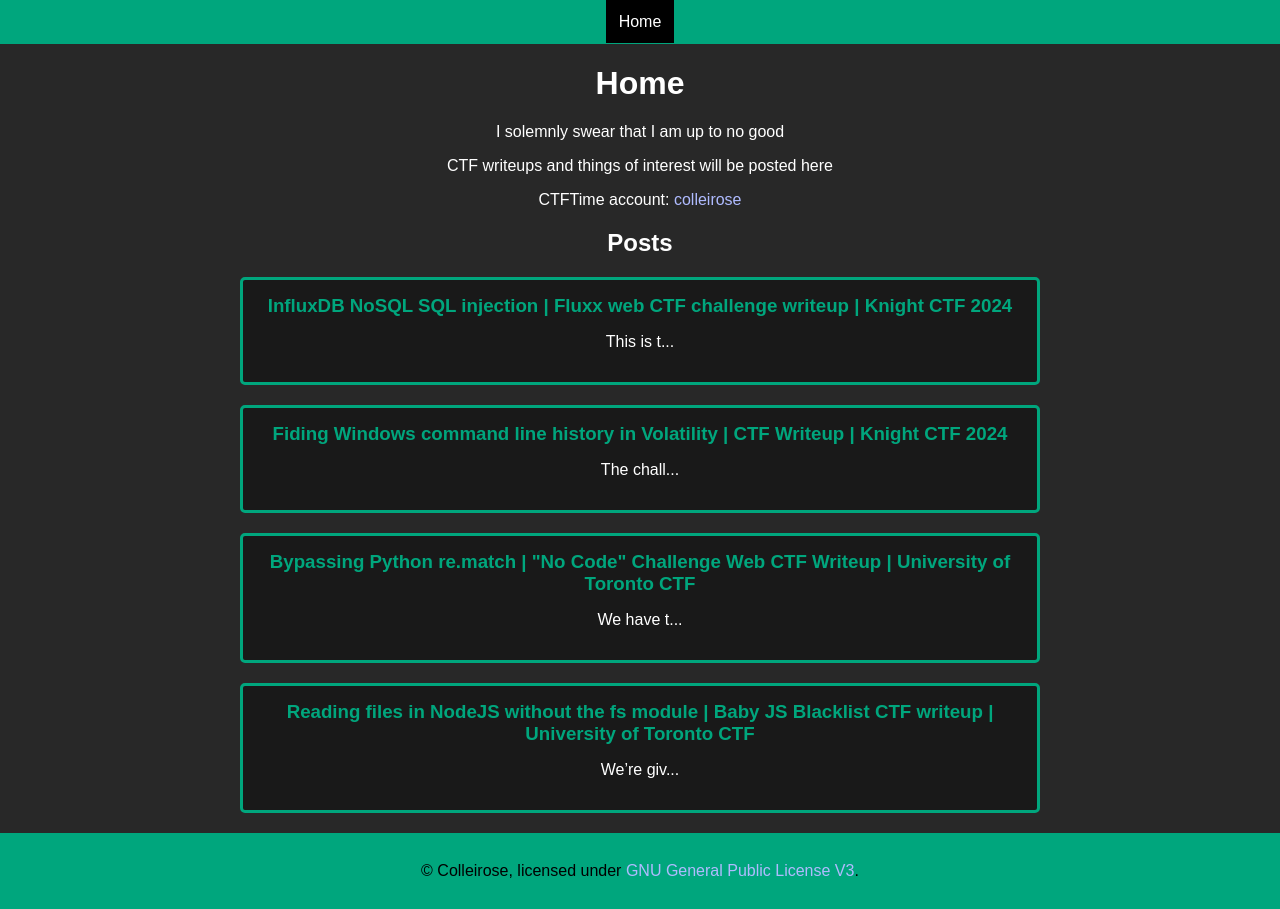
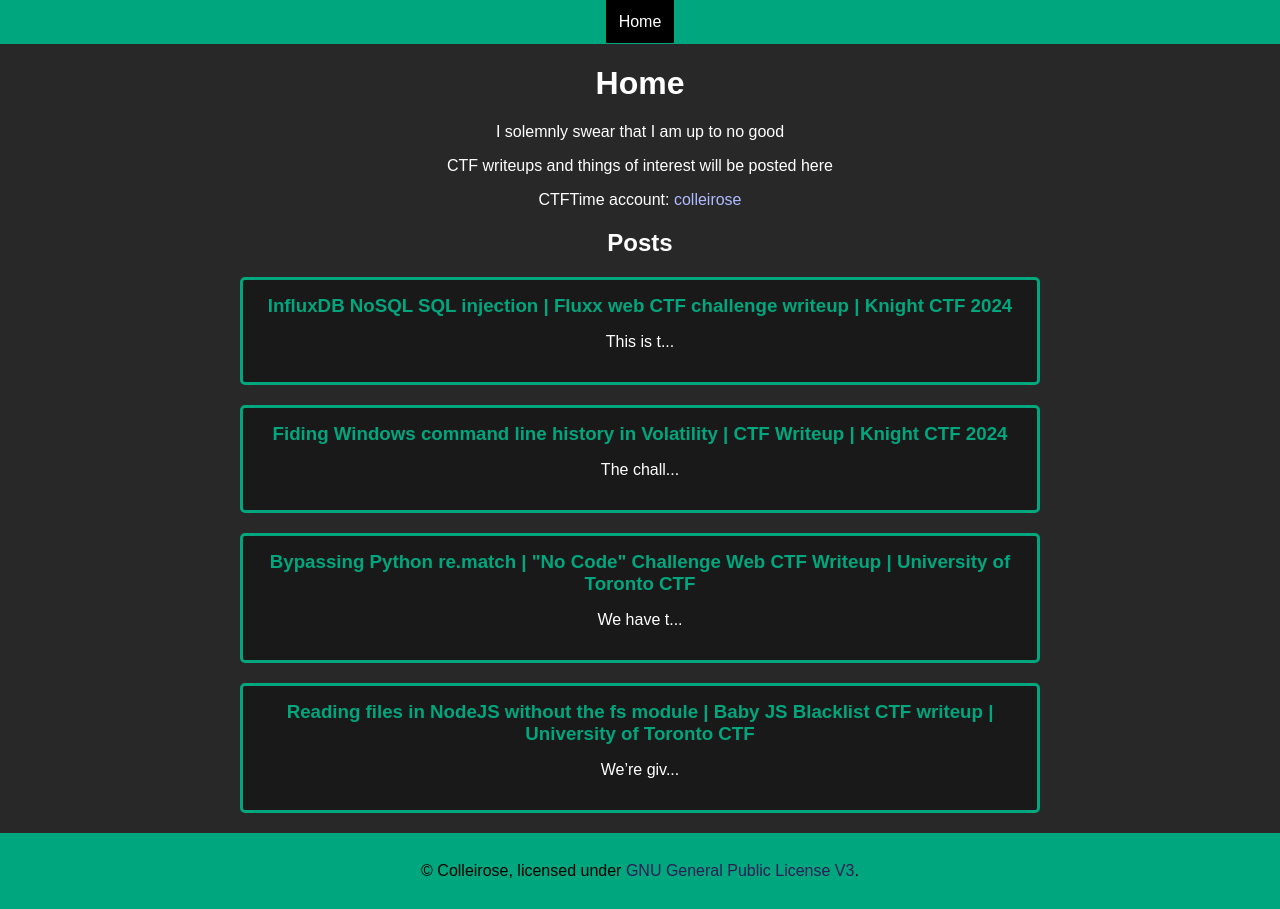
Before and after one commit to colleirose/colleirose.github.io, a Jekyll site: the page built from index.html, in a window 1280 px wide. Built offline with Jekyll 4.4.1, drawn with Linux system fonts in a browser that asks for light colours.

Commit message:
Fix selector

```diff
--- a/css/style.css
+++ b/css/style.css
@@ -50,7 +50,7 @@ footer {
   margin-top: auto;
 }
 
-footer > a {
+footer > p > a {
   color: #2c1d55;
 }
 
```
